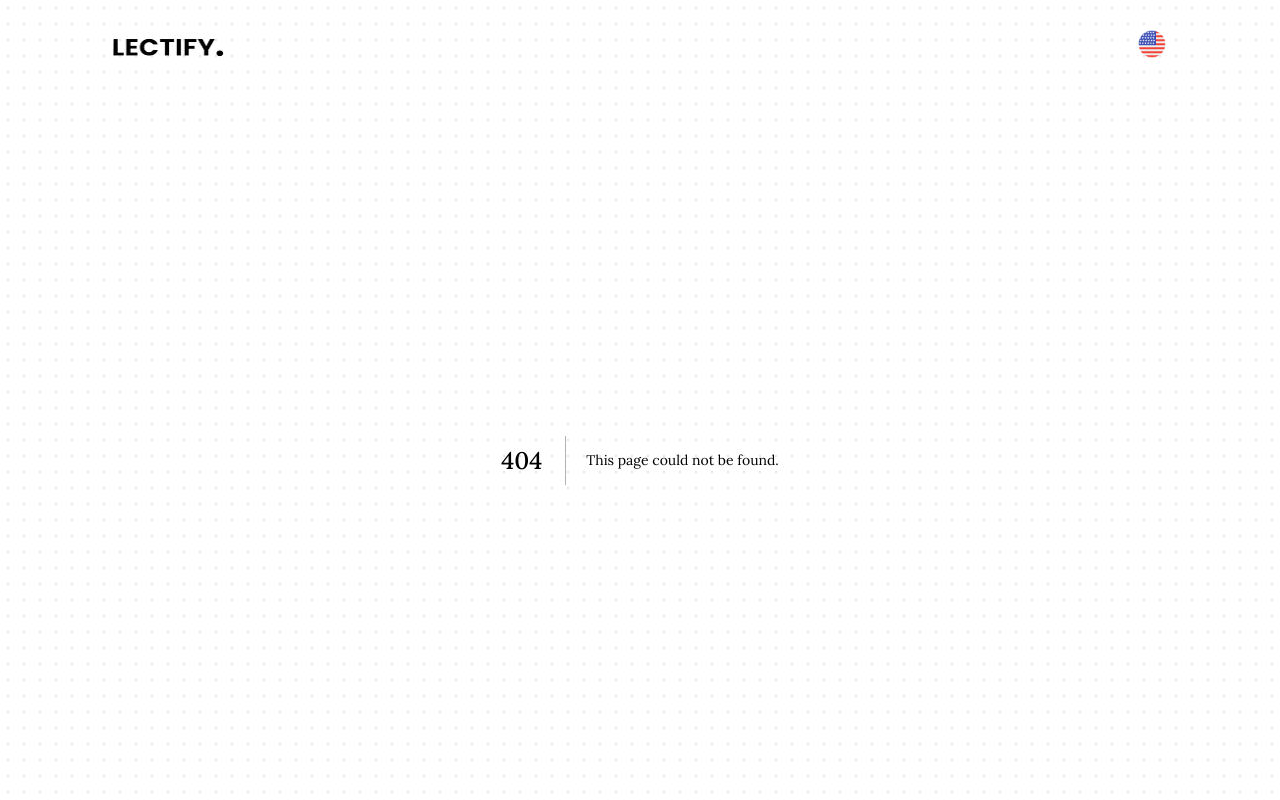
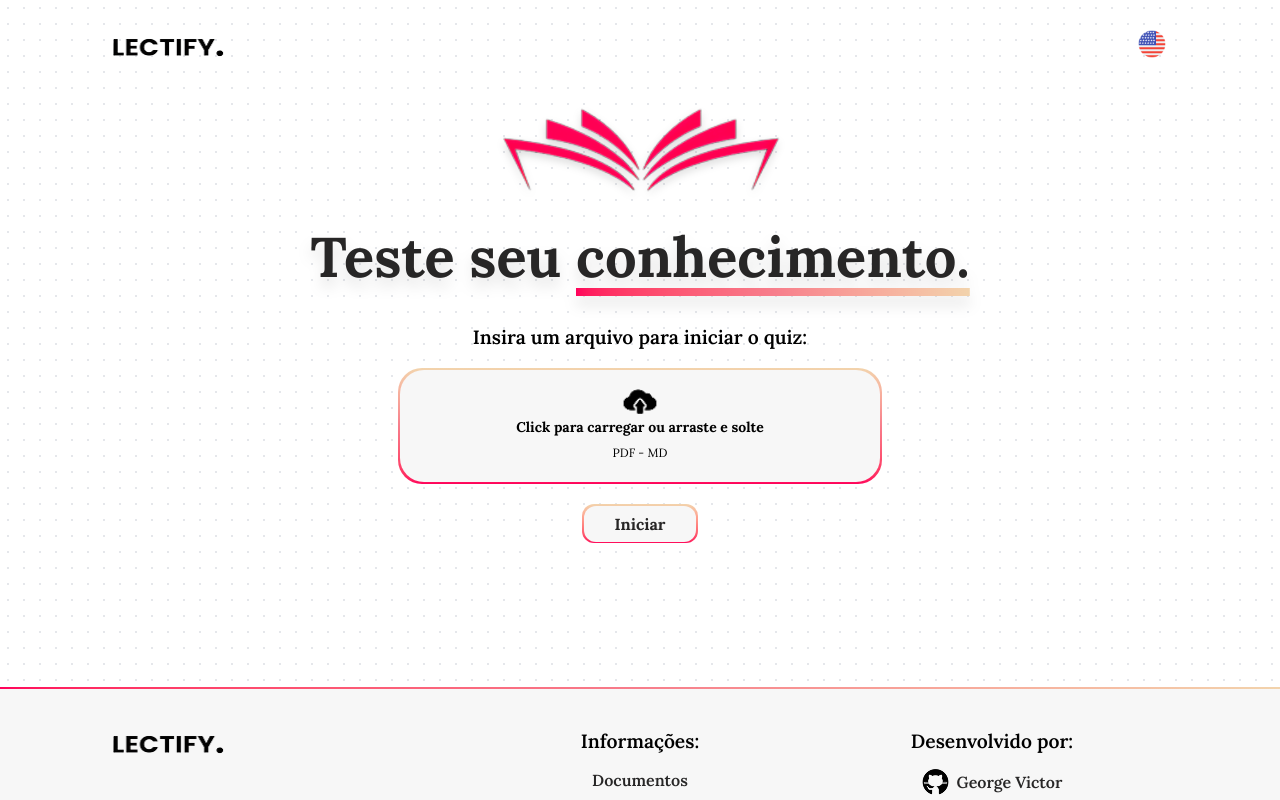
Before and after one commit to Francine02/Lectify, a Next.js app: page /quiz in a window 1280 px wide. Before the commit this address had no page. Shown: the top 800 px of the page. Built offline with nearby package versions, Linux system fonts and the light colour scheme.

Commit message:
feat: quiz page

```diff
--- /dev/null
+++ b/src/pages/quiz.tsx
@@ -0,0 +1,15 @@
+import Head from "next/head"
+import { Hero } from "../components/quiz/Hero"
+
+function Quiz() {
+    return (
+        <>
+            <Head>
+                <title>Lectify | Quiz</title>
+            </Head>
+            <Hero />
+        </>
+    )
+}
+
+export default Quiz
```
